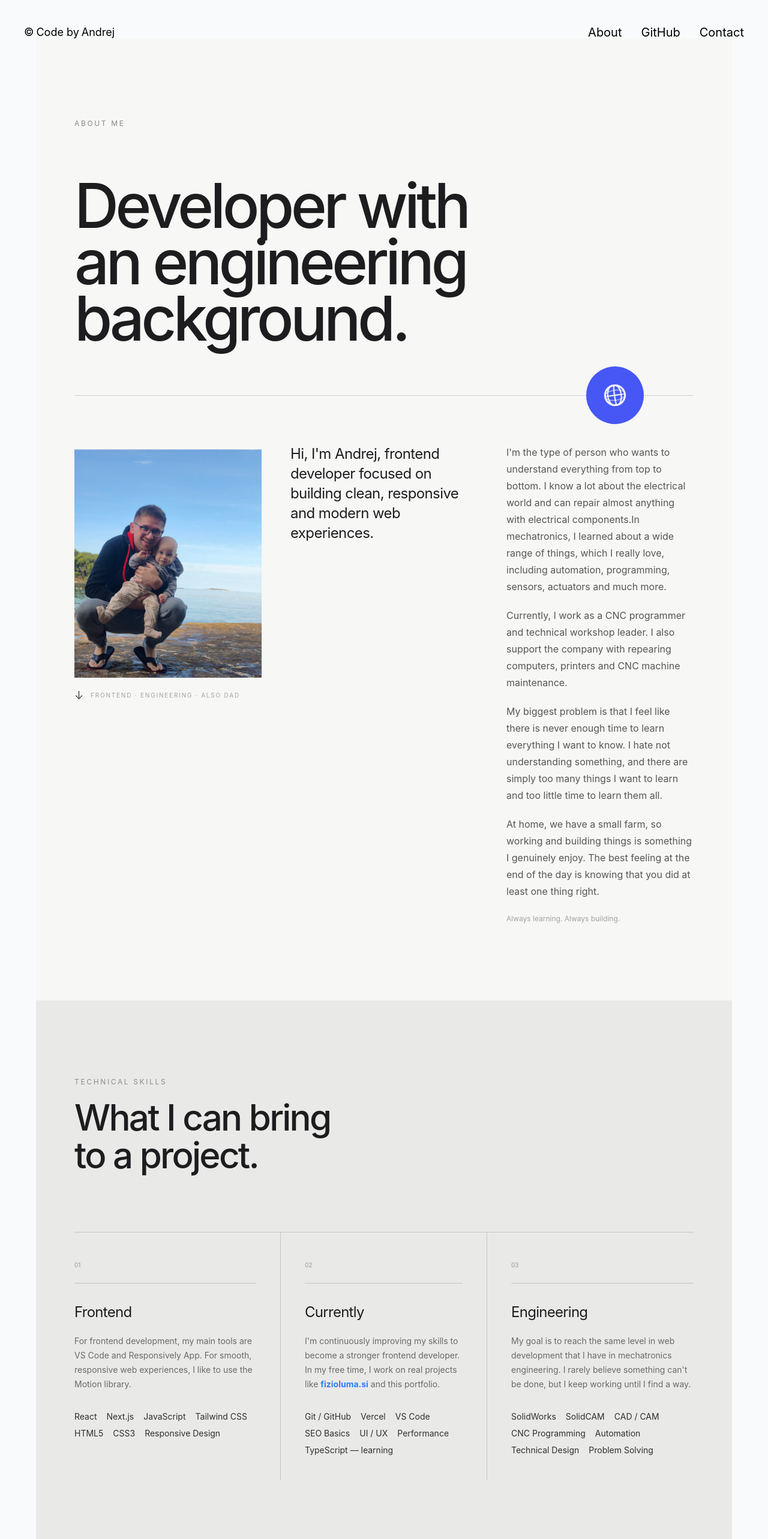
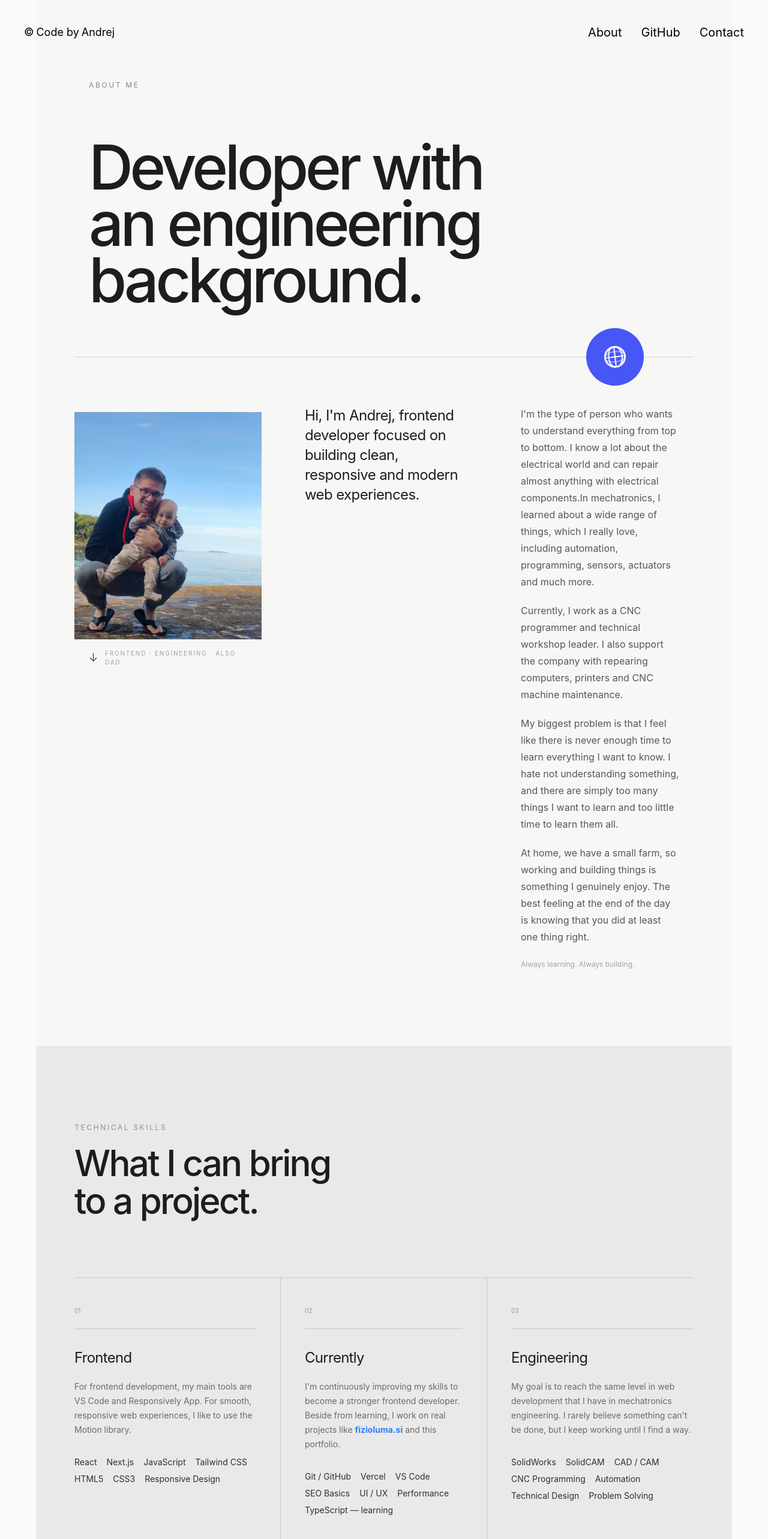
Before and after one commit to Mararovsek99/portfolio, a React (Vite) app: page /about in a window 1280 px wide. Shown: the top 2566 px of the page at 60% size. Built offline with nearby package versions, Linux system fonts and the light colour scheme.

Commit message:
changed padding on entire aboutme page

```diff
--- a/src/components/AboutBackground.jsx
+++ b/src/components/AboutBackground.jsx
@@ -11,6 +11,12 @@ const education = [
     place: "School Centre Celje",
     text: "Built a foundation in programming, CAD/CAM, robotics and automated systems.",
   },
+  {
+    period: "2014 — 2017",
+    title: "Electrician",
+    place: "School Centre Celje",
+    text: "Learned about electrical systems, circuits, components and how to design electrical devices.",
+  },
 ];
 
 const AboutBackground = () => {
@@ -21,7 +27,7 @@ const AboutBackground = () => {
           {/* Heading */}
           <div>
             <span className="mb-5 block text-xs uppercase tracking-[0.22em] text-black/40">
-              Background
+              EDUCATION
             </span>
 
             <h2 className="max-w-lg text-4xl font-medium leading-[1.05] tracking-[-0.045em] md:text-5xl lg:text-6xl">
--- a/src/components/AboutHero.jsx
+++ b/src/components/AboutHero.jsx
@@ -15,16 +15,16 @@ const AboutHero = () => {
   return (
     <section className="bg-[#f7f7f5] text-[#1d1d1f]">
       <div className="mx-auto max-w-[1440px] sm:px-8 md:px-12 lg:px-16">
-        <div className="min-h-[85vh] flex flex-col justify-center py-24 md:py-32">
+        <div className="min-h-[85vh] flex flex-col justify-center py-24 md:py-32 ">
           {/* Small label */}
-          <div className="mb-12 md:mb-20">
+          <div className="mb-12 md:mb-20 px-6">
             <span className="text-xs uppercase tracking-[0.22em] text-black/45">
               About me
             </span>
           </div>
 
           {/* Main title */}
-          <div className="max-w-5xl">
+          <div className="max-w-5xl px-6">
             <h1 className="text-[clamp(3.2rem,8vw,7rem)] leading-[0.92] tracking-[-0.055em] font-medium">
               Developer with
               <br />
@@ -75,7 +75,7 @@ lg:grid-cols-[1fr_1fr_1fr]
                 />
               </div>
 
-              <div className="mt-4 flex items-center gap-3">
+              <div className="mt-4 flex items-center gap-3 px-6">
                 <span className="text-lg font-light">↓</span>
 
                 <span className="text-[10px] uppercase tracking-[0.18em] text-black/35">
@@ -85,7 +85,7 @@ lg:grid-cols-[1fr_1fr_1fr]
             </div>
 
             {/* Intro */}
-            <div>
+            <div className="px-6">
               <p className="text-xl md:text-2xl leading-snug tracking-[-0.025em]">
                 Hi, I'm Andrej, frontend developer focused on building clean,
                 responsive and modern web experiences.
@@ -93,7 +93,7 @@ lg:grid-cols-[1fr_1fr_1fr]
             </div>
 
             {/* Description */}
-            <div className="max-w-md">
+            <div className="max-w-md px-6">
               <p className="text-sm md:text-base leading-7 text-black/65">
                 I'm the type of person who wants to understand everything from
                 top to bottom. I know a lot about the electrical world and can
--- a/src/components/AboutSkills.jsx
+++ b/src/components/AboutSkills.jsx
@@ -94,8 +94,8 @@ const AboutSkills = () => {
 
               <p className="mt-5 max-w-sm text-sm leading-6 text-black/55">
                 I'm continuously improving my skills to become a stronger
-                frontend developer. In my free time, I work on real projects
-                like{" "}
+                frontend developer. Beside from learning, I work on real
+                projects like{" "}
                 <a
                   className="font-bold text-blue-500"
                   href="https://fizioluma.si/"
--- a/src/pages/About.css
+++ b/src/pages/About.css
@@ -2,7 +2,6 @@
   min-height: 100vh;
   background: #f8fafc;
   color: #111827;
-  padding: 4rem 2rem 5rem;
 }
 
 .about-page__container {
@@ -140,10 +139,6 @@
 }
 
 @media (max-width: 680px) {
-  .about-page {
-    padding: 2.5rem 1.25rem 4rem;
-  }
-
   .skill-card {
     padding: 1.4rem;
   }
```
